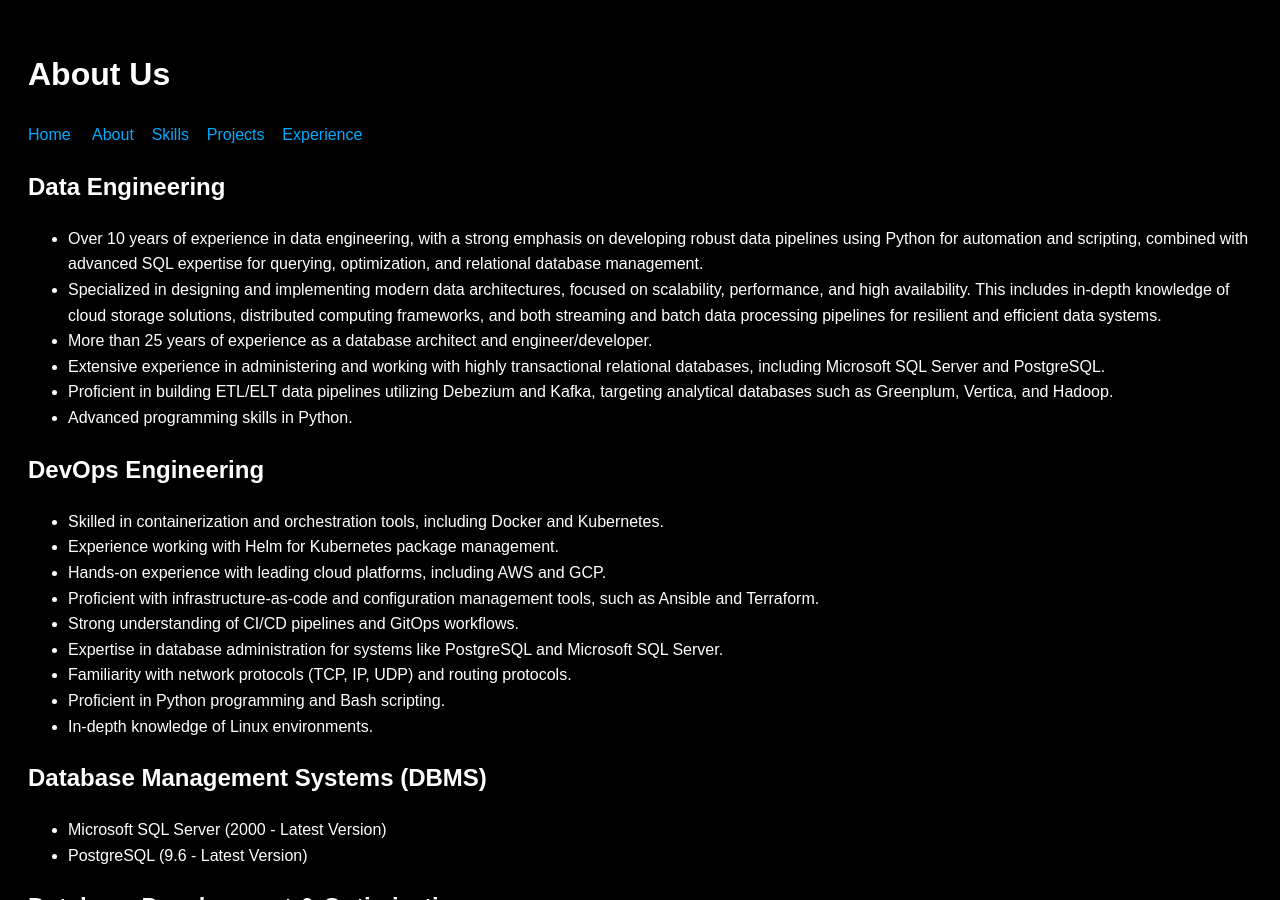
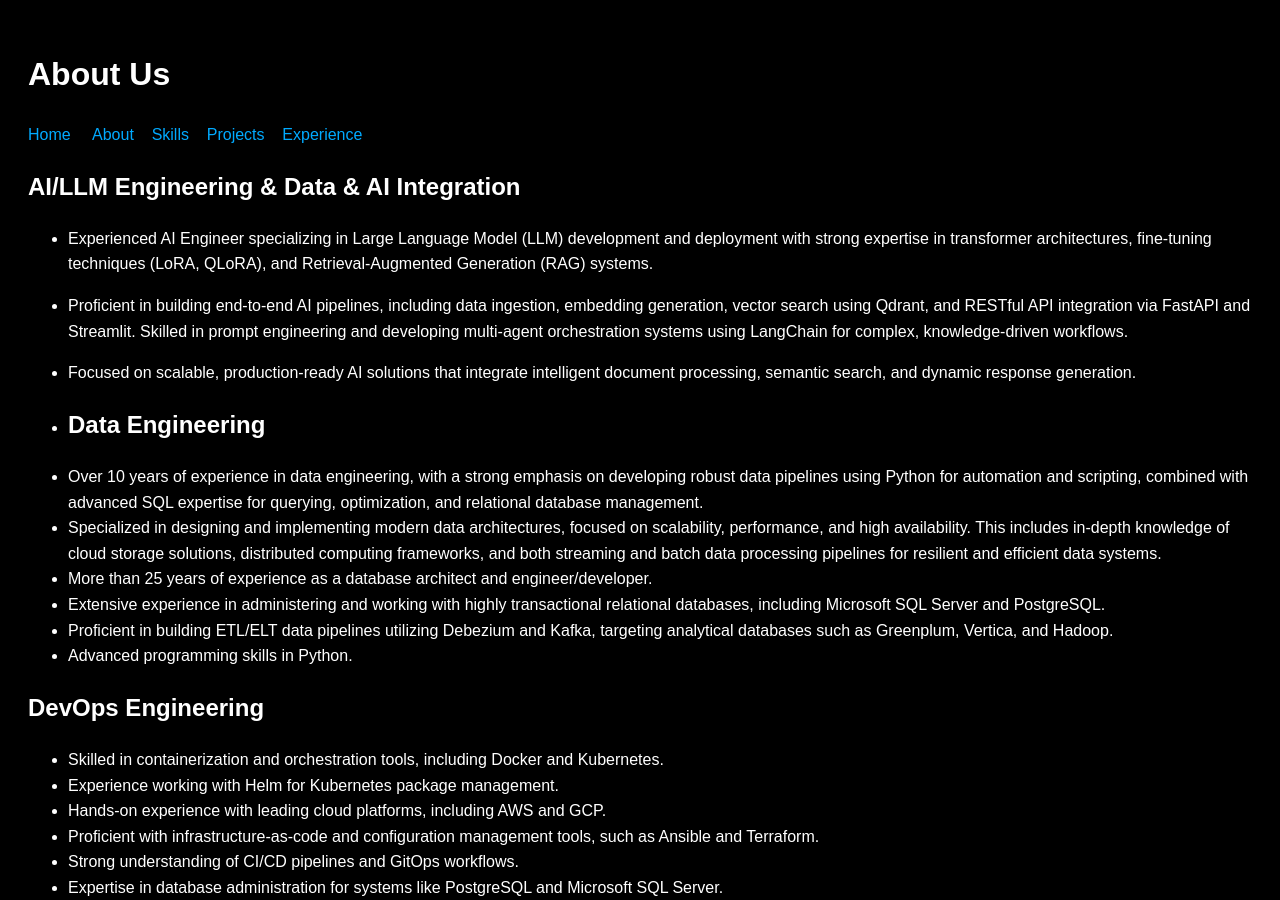
Before and after one commit to floyd011/datameshsync, a Jekyll site: the page built from about.md, in a window 1280 px wide and 900 px high. Built offline with Jekyll 4.4.1, drawn with Linux system fonts in a browser that asks for light colours; our own code applies the rules of GitHub Pages for plain Markdown files.

Commit message:
Update about.md

```diff
--- a/about.md
+++ b/about.md
@@ -2,6 +2,14 @@
 
 [Home](index.md) &nbsp; &nbsp; [About](about.md) &nbsp; &nbsp;[Skills](skills.md) &nbsp; &nbsp;[Projects](projects.md) &nbsp; &nbsp;[Experience](expirience.md)
 
+## AI/LLM Engineering & Data & AI Integration
+
+- Experienced AI Engineer specializing in Large Language Model (LLM) development and deployment with strong expertise in transformer architectures, fine-tuning techniques (LoRA, QLoRA), and Retrieval-Augmented Generation (RAG) systems.
+
+- Proficient in building end-to-end AI pipelines, including data ingestion, embedding generation, vector search using Qdrant, and RESTful API integration via FastAPI and Streamlit. Skilled in prompt engineering and developing multi-agent orchestration systems using LangChain for complex, knowledge-driven workflows.
+
+- Focused on scalable, production-ready AI solutions that integrate intelligent document processing, semantic search, and dynamic response generation.
+-
 ## Data Engineering
 
 - Over 10 years of experience in data engineering, with a strong emphasis on developing robust data pipelines using Python for automation and scripting, combined with advanced SQL expertise for querying, optimization, and relational database management.
```
